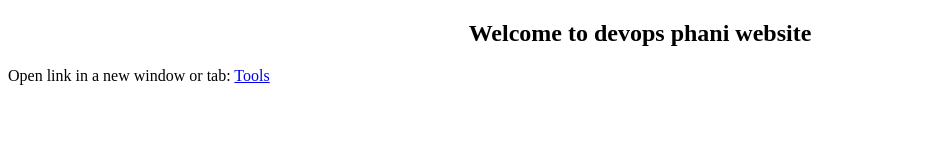
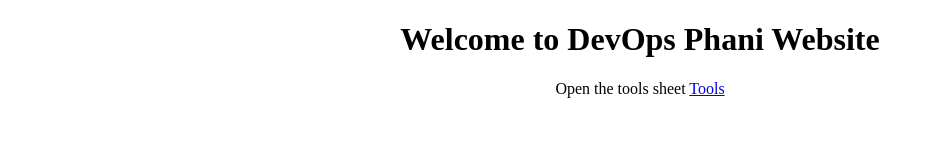
Before and after one commit to devops-phani/devops-phani.github.io, a plain HTML site: page index.html in a window 1280 px wide. Shown: the whole page, without its empty margins (0-934 px from the left). Drawn offline with Linux system fonts and the light colour scheme.

Commit message:
Update index.html

```diff
--- a/index.html
+++ b/index.html
@@ -2,12 +2,12 @@
 <html>
 <body>
 <center>
-<h2>Welcome to devops phani website </h2>
+<h1>Welcome to DevOps Phani Website </h1>
  </center>
-
-<p>Open link in a new window or tab:
+<center>
+<p> Open the tools sheet
 <a href="https://docs.google.com/spreadsheets/d/1iiMzkUBqHCE1NQ4DZgABqjga6HM1m7Vh7HkD04F0huo/edit#gid=0" target="_blank">Tools</a></p>
  </p>
-
+ </center>
 </body>
 </html>
```
